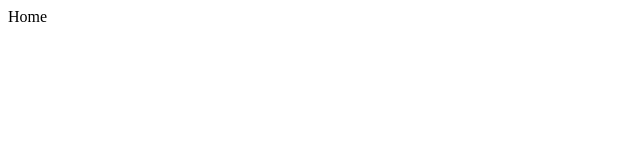
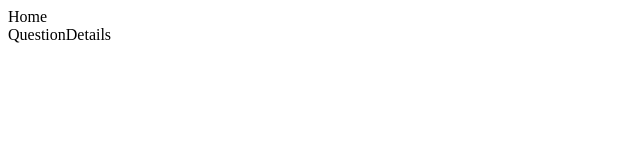
Before and after one commit to sheenarbw/mentor-platform, a Next.js app: page / in a window 1280 px wide. Shown: the top 160 px of the page, without its empty margins (0-640 px from the left). Built offline with nearby package versions, Linux system fonts and the light colour scheme.

Commit message:
added QuestionDetails event handlers

```diff
--- /dev/null
+++ b/pages/QuestionDetails.js
@@ -0,0 +1,9 @@
+import React from "react";
+
+function QuestionDetails(props) {
+  // console.log(probs)
+
+  return <div>QuestionDetails</div>;
+}
+
+export default QuestionDetails;
--- a/pages/index.js
+++ b/pages/index.js
@@ -2,6 +2,7 @@ import React from "react";
 import Head from "next/head";
 import Nav from "../components/nav";
 import Home from "./Home";
+import QuestionDetails from "./QuestionDetails";
 
 const isServer = typeof window === "undefined";
 
@@ -106,13 +107,29 @@ class App extends React.Component {
     });
   }
 
+  handleChangeCommentInput(text) {
+    this.setState({
+      questionDetails: {
+        ...this.state.questionDetails,
+        currentResponseText: text
+      }
+    });
+  }
+
   render() {
     return (
-      <Home
-        {...this.state.home}
-        handleAddQuestion={() => this.handleAddQuestion()}
-        handleChangeQuestionInput={text => handleChangeQuestionInput(text)}
-      ></Home>
+      <React.Fragment>
+        <Home
+          {...this.state.home}
+          handleAddQuestion={() => this.handleAddQuestion()}
+          handleChangeQuestionInput={text => handleChangeQuestionInput(text)}
+        ></Home>
+        <QuestionDetails
+          {...this.state.questionDetails}
+          handleAddComment={() => this.handleAddComment()}
+          handleChangeCommentInput={text => this.handleAddComment(text)}
+        ></QuestionDetails>
+      </React.Fragment>
 
       //   <div>
       //     {this.state.questionDetails.currentResponseText}
```
